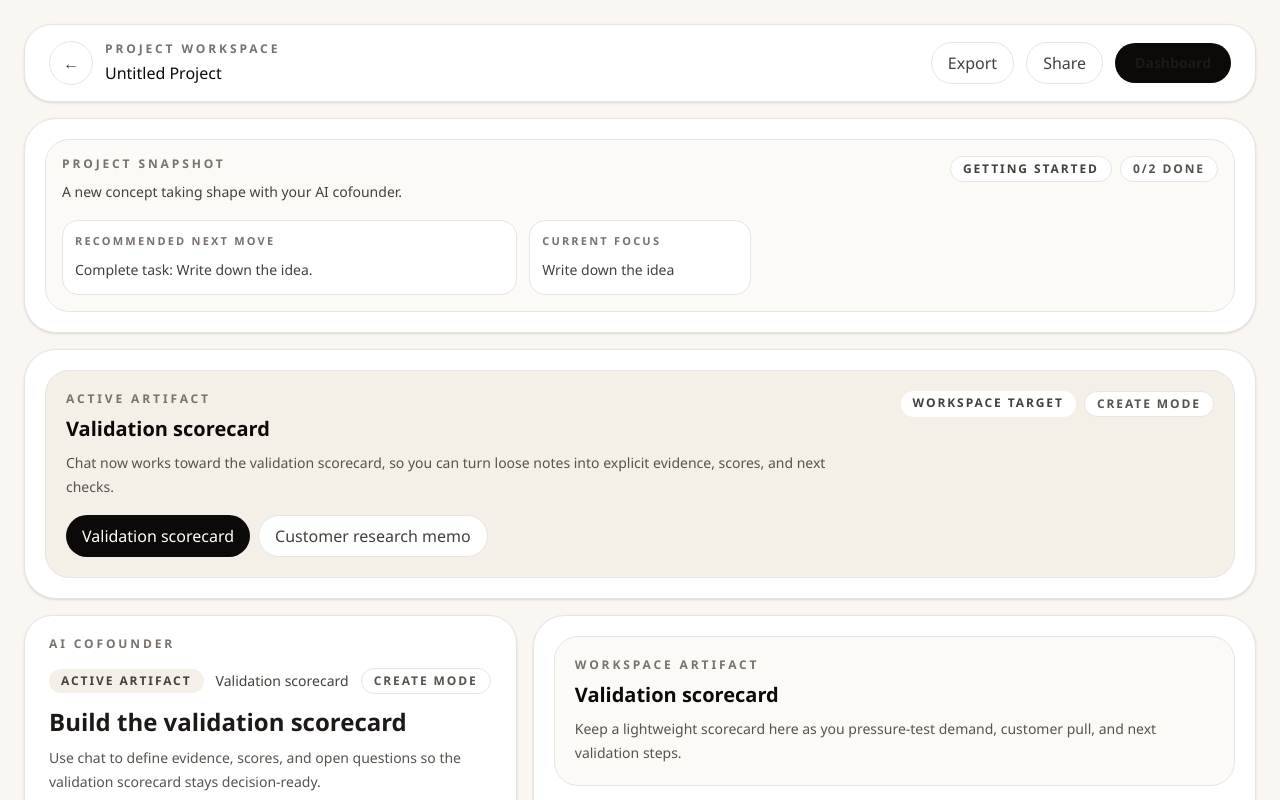
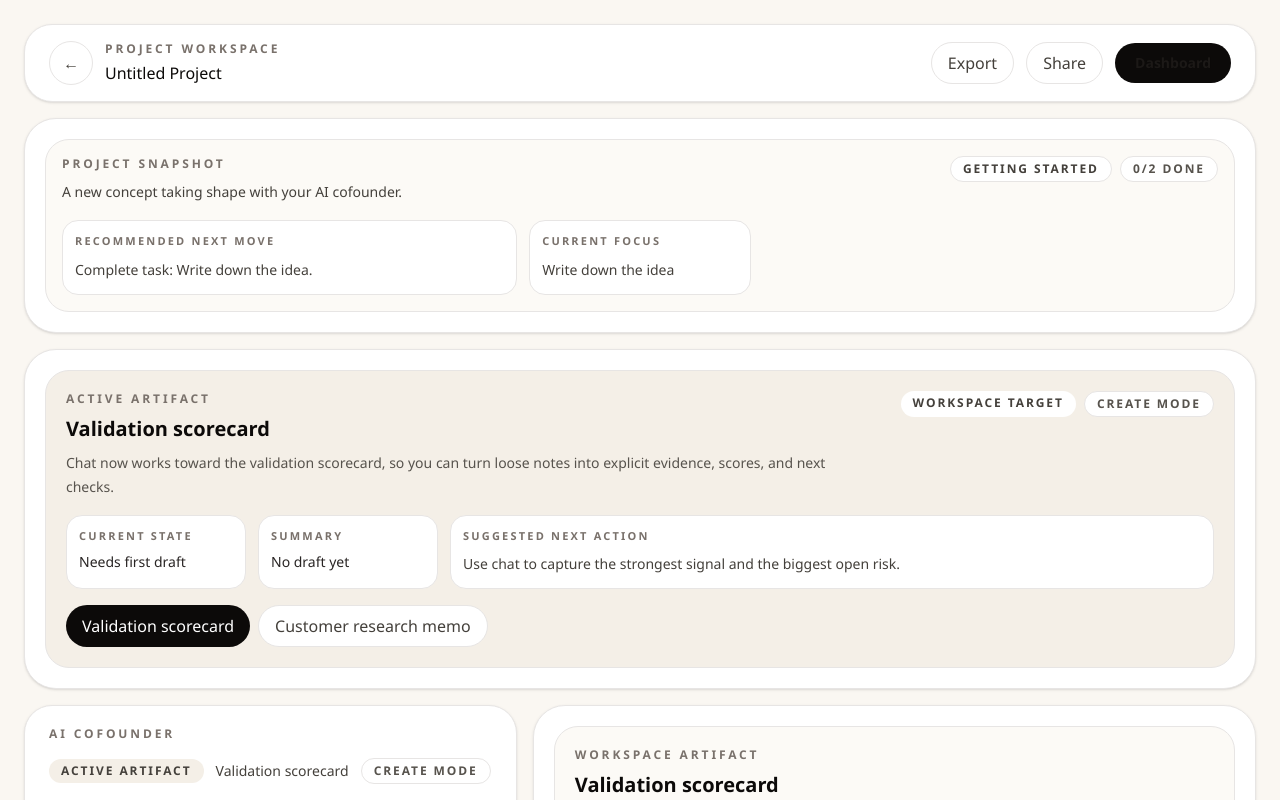
Before and after one commit to jianxux/aicofounder, a Next.js app: page /project/1 in a window 1280 px wide. Shown: the top 800 px of the page. Built offline with nearby package versions, Linux system fonts and the light colour scheme; no server answers.

Commit message:
feat: clarify workspace artifact next move

```diff
--- a/src/app/project/[id]/page.tsx
+++ b/src/app/project/[id]/page.tsx
@@ -246,6 +246,25 @@ function getArtifactStateFocus(activeArtifact: ProjectArtifact | null, hasOutput
   return hasOutput ? "Refine validation scorecard" : "Create validation scorecard";
 }
 
+function getArtifactWorkspaceSummary(activeArtifact: ProjectArtifact | null, hasOutput: boolean) {
+  if (!activeArtifact) {
+    return {
+      stateLabel: "Choose artifact",
+      summaryLabel: "No artifact selected",
+      nextAction: "Choose the artifact to update next.",
+    };
+  }
+
+  return {
+    stateLabel: hasOutput ? "Ready to refine" : "Needs first draft",
+    summaryLabel: hasOutput ? "Draft is ready" : "No draft yet",
+    nextAction:
+      activeArtifact.type === "validation-scorecard" && !hasOutput
+        ? "Use chat to capture the strongest signal and the biggest open risk."
+        : getArtifactStateNextMove(activeArtifact, hasOutput),
+  };
+}
+
 function deriveProjectSnapshot(
   project: Pick<Project, "name" | "description">,
   activePhase: Phase | null,
@@ -327,16 +346,20 @@ function ValidationScorecardPanel({ artifact }: { artifact: ValidationScorecardA
 function ArtifactWorkspaceHeader({
   artifacts,
   activeArtifact,
+  activeArtifactHasOutput,
   isRefineMode,
   onSetActiveArtifact,
 }: {
   artifacts: ProjectArtifact[];
   activeArtifact: ProjectArtifact | null;
+  activeArtifactHasOutput: boolean;
   isRefineMode: boolean;
   onSetActiveArtifact: (artifactId: string) => void;
 }) {
+  const workspaceSummary = getArtifactWorkspaceSummary(activeArtifact, activeArtifactHasOutput);
+
   return (
-    <section className="rounded-[32px] border border-stone-200 bg-white p-4 shadow-sm sm:p-5">
+    <section aria-label="Active artifact" className="rounded-[32px] border border-stone-200 bg-white p-4 shadow-sm sm:p-5">
       <div className="flex flex-col gap-4 rounded-3xl border border-stone-200 bg-[#f4efe7] p-4 sm:p-5">
         <div className="flex flex-col gap-3 sm:flex-row sm:items-start sm:justify-between">
           <div>
@@ -358,6 +381,20 @@ function ArtifactWorkspaceHeader({
               </span>
             </div>
           ) : null}
+        </div>
+        <div className="grid gap-3 md:grid-cols-[minmax(0,180px)_minmax(0,180px)_minmax(0,1fr)]">
+          <div className="rounded-2xl border border-stone-200 bg-white px-3 py-3">
+            <div className="text-[11px] font-semibold uppercase tracking-[0.2em] text-stone-500">Current state</div>
+            <p className="mt-2 text-sm font-medium text-stone-800">{workspaceSummary.stateLabel}</p>
+          </div>
+          <div className="rounded-2xl border border-stone-200 bg-white px-3 py-3">
+            <div className="text-[11px] font-semibold uppercase tracking-[0.2em] text-stone-500">Summary</div>
+            <p className="mt-2 text-sm font-medium text-stone-800">{workspaceSummary.summaryLabel}</p>
+          </div>
+          <div className="rounded-2xl border border-stone-200 bg-white px-3 py-3">
+            <div className="text-[11px] font-semibold uppercase tracking-[0.2em] text-stone-500">Suggested next action</div>
+            <p className="mt-2 text-sm leading-6 text-stone-700">{workspaceSummary.nextAction}</p>
+          </div>
         </div>
         <div className="flex flex-wrap gap-2">
           {artifacts.map((artifact) => (
@@ -1267,6 +1304,7 @@ export default function ProjectWorkspacePage() {
         <ArtifactWorkspaceHeader
           artifacts={project.artifacts ?? []}
           activeArtifact={activeArtifact}
+          activeArtifactHasOutput={activeArtifactHasOutput}
           isRefineMode={activeArtifactHasOutput}
           onSetActiveArtifact={handleSetActiveArtifact}
         />
```
Also changed, not shown: 1 other file (tests, documents, lock files or other folders).
